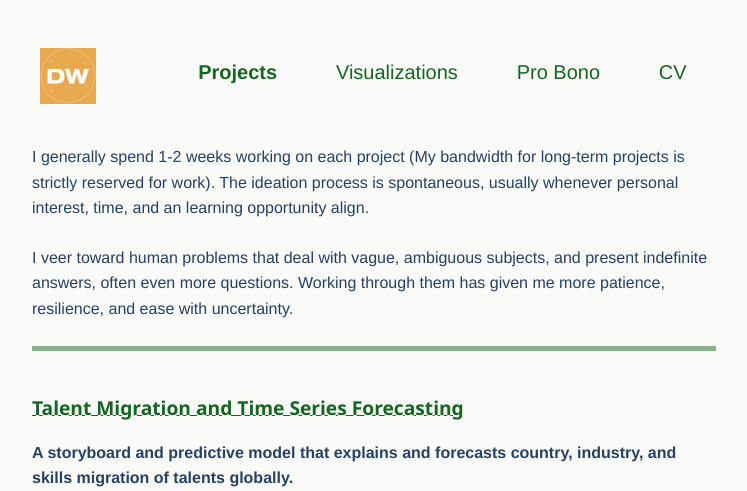
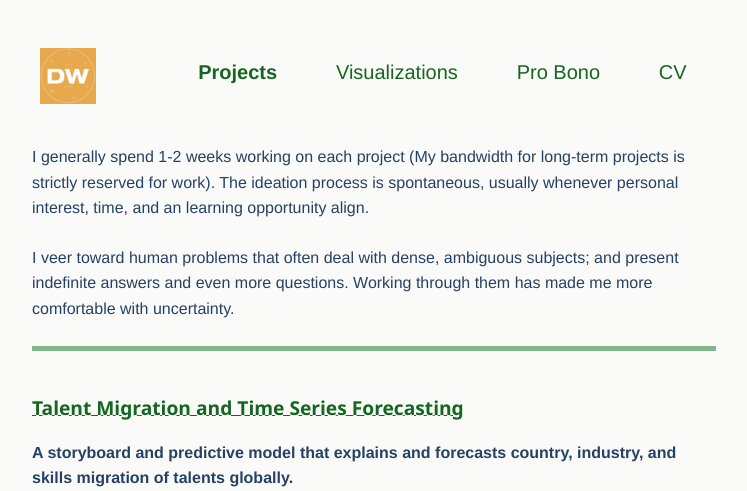
Before and after one commit to deawyk/deawyk.github.io, a Jekyll site: the page built from _pages/projects.md, in a window 1280 px wide and 900 px high, cut to the strip 0-491 px from the top of the window. Shown: the whole strip, without its empty margins (266-1013 px from the left). Built offline with Jekyll 4.4.1, drawn with Linux system fonts in a browser that asks for light colours.

Commit message:
Update projects.md

```diff
--- a/_pages/projects.md
+++ b/_pages/projects.md
@@ -13,7 +13,7 @@ permalink: /projects/
 
 I generally spend 1-2 weeks working on each project (My bandwidth for long-term projects is strictly reserved for work). The ideation process is spontaneous, usually whenever personal interest, time, and an learning opportunity align.
 
-I veer toward human problems that deal with vague, ambiguous subjects, and present indefinite answers, often even more questions. Working through them has given me more patience, resilience, and ease with uncertainty.
+I veer toward human problems that often deal with dense, ambiguous subjects; and present indefinite answers and even more questions. Working through them has made me more comfortable with uncertainty.
 
 <div style="text-align: left">
 
```
